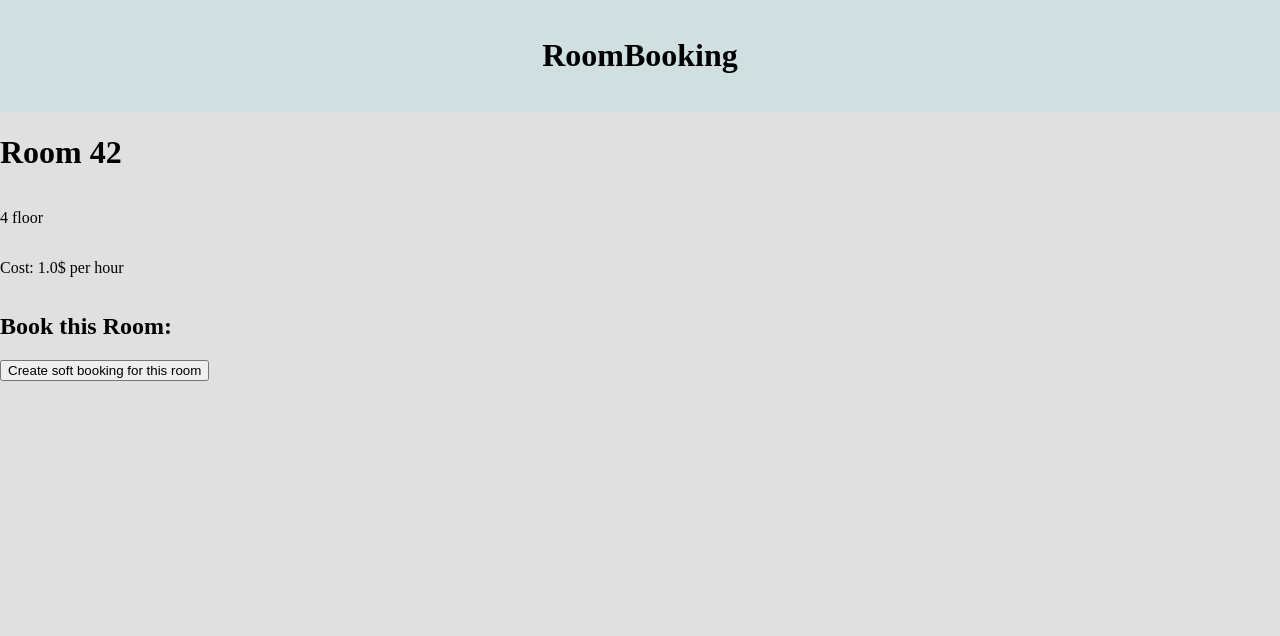
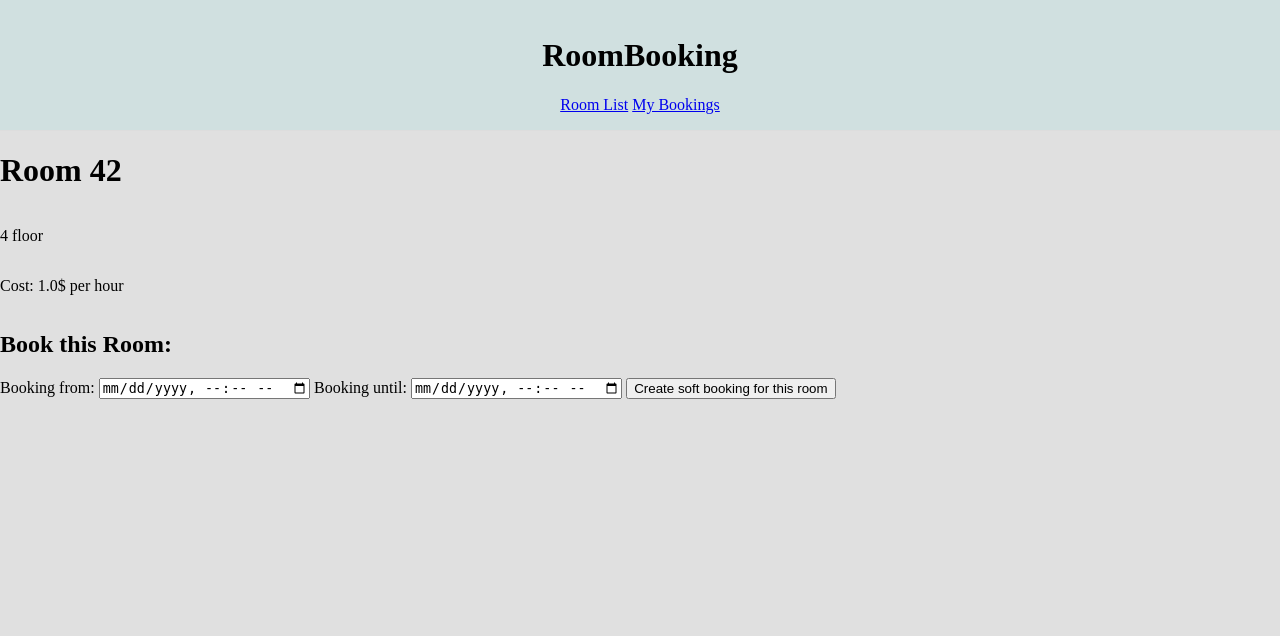
Before and after one commit to horoshiy2k2/roombooking, a Django app: page /room/1/ in a window 1280 px wide. Shown: the top 636 px of the page. Run offline with Django 4.2, Linux system fonts and the light colour scheme; data comes from the database, SQL or seed files in the repository.

Commit message:
created base version without availables

```diff
--- a/booking/forms.py
+++ b/booking/forms.py
@@ -5,23 +5,19 @@ from booking.models import BookingRecord, PaymentRecord, Room
 
 class BookingRoomForm(forms.Form):
     # room_id = forms.IntegerField()
-    booking_from = forms.DateField(widget=forms.DateInput(attrs={"type": "date"}))
-    booking_until = forms.DateField(widget=forms.DateInput(attrs={"type": "date"}))
+    booking_from = forms.DateTimeField(
+        widget=forms.DateTimeInput(attrs={"type": "datetime-local"})
+    )
+    booking_until = forms.DateTimeField(
+        widget=forms.DateTimeInput(attrs={"type": "datetime-local"})
+    )
 
-
-# class CourseCreationForm(forms.ModelForm):
-#     modules = forms.ModelMultipleChoiceField(
-#         queryset=Module.objects.all(),
-#         widget=forms.CheckboxSelectMultiple,
-#         required=False,
-#     )
-
-#     title = forms.CharField(max_length=100)
-#     description = forms.CharField(widget=forms.Textarea, max_length=200)
-
-#     start_date = forms.DateField(widget=forms.DateInput(attrs={"type": "date"}))
-#     end_date = forms.DateField(widget=forms.DateInput(attrs={"type": "date"}))
-
-#     class Meta:
-#         model = Course
-#         fields = ("title", "description", "creator", "start_date", "end_date")
+    class Meta:
+        model = BookingRecord
+        fields = (
+            "title",
+            "description",
+            "creator",
+            "start_date",
+            "end_date",
+        )  # no need?
--- a/booking/services/views_services.py
+++ b/booking/services/views_services.py
@@ -14,6 +14,20 @@ def get_room_detail_context(request, room_id):
     room = Room.objects.get(id=room_id)
     form = BookingRoomForm()
     context = {"room": room, "form": form}
+    return context
+
+
+def get_booking_records_context(request):
+    soft_booking_records = BookingRecord.objects.filter(
+        booking_type=BookingRecord.SOFT
+    )  # can add user filter here
+    hard_booking_records = BookingRecord.objects.filter(
+        booking_type=BookingRecord.HARD
+    )  # can add user filter here
+
+    context = {}
+    context["soft_booking_records"] = soft_booking_records
+    context["hard_booking_records"] = hard_booking_records
     return context
 
 
@@ -41,3 +55,17 @@ def get_duration(start_date_time, end_date_time):
 def calculate_cost(duration):
     # implement
     return 5
+
+
+def pay_for_booking(request):
+    name_pay_button = "create payment record"
+    if name_pay_button in request.POST:
+        booking_record_id = request.POST.get("booking_record_id")
+        booking_record = BookingRecord.objects.get(id=booking_record_id)
+        PaymentRecord.objects.create(
+            booking_record=booking_record, amount=booking_record.cost
+        )
+        booking_record.booking_type = (
+            booking_record.HARD
+        )  # can separate logic to other service
+        booking_record.save()
--- a/booking/templates/base.html
+++ b/booking/templates/base.html
@@ -35,6 +35,8 @@
 <body>
 <div class="site-header">
     <h1>RoomBooking</h1>
+    <a href="{% url 'booking:room_list'%}">Room List</a>
+    <a href="{% url 'booking:booking_records'%}">My Bookings</a>
 </div>
 {% block content %}{% endblock %}
 <div class="site-footer">
--- a/booking/templates/booking/booking_detail.html
+++ b/booking/templates/booking/booking_detail.html
@@ -6,11 +6,13 @@
     <p>Cost: {{ room.cost_per_hour }}$ per hour</p>
 
     <h2>Book this Room:</h2>
+
     <form method="post" id="booking-room-form">
         {% csrf_token %}
-        <input type="hidden" name="room_id" value="{{ lesson.id }}">
+        {{ form }}
+        <input type="hidden" name="room_id" value="{{ room.id }}">
         <button type="submit" id="booking-room-form">Create soft booking for this room</button>
     </form>
 
-    {#   logic for book place AND seeing available hours #}
+    {#   logic for seeing available hours #}
 {% endblock %}
--- a/booking/urls.py
+++ b/booking/urls.py
@@ -7,4 +7,7 @@ app_name = "booking"
 urlpatterns = [
     path("", views.RoomListView.as_view(), name="room_list"),
     path("room/<int:room_id>/", views.RoomDetailView.as_view(), name="room_detail"),
+    path(
+        "booking_records/", views.BookingRecordsView.as_view(), name="booking_records"
+    ),
 ]
--- a/booking/views.py
+++ b/booking/views.py
@@ -5,8 +5,10 @@ from django.views import View
 from .forms import BookingRoomForm
 from .services.views_services import (
     create_soft_booking,
+    get_booking_records_context,
     get_room_detail_context,
     get_room_list_context,
+    pay_for_booking,
 )
 
 
@@ -33,3 +35,15 @@ class RoomDetailView(View):
 
         room_detail_url = reverse("booking:room_detail", args=[room_id])
         return redirect(room_detail_url)
+
+
+class BookingRecordsView(View):
+    template_name = "booking/booking_records.html"
+
+    def get(self, request):
+        context = get_booking_records_context(request)
+        return render(request, self.template_name, context)
+
+    def post(self, request):
+        pay_for_booking(request)
+        return redirect("booking:booking_records")
```
Also changed, not shown: booking/templates/booking/booking_records.html (added, +25 -0 lines), 1 other file.
